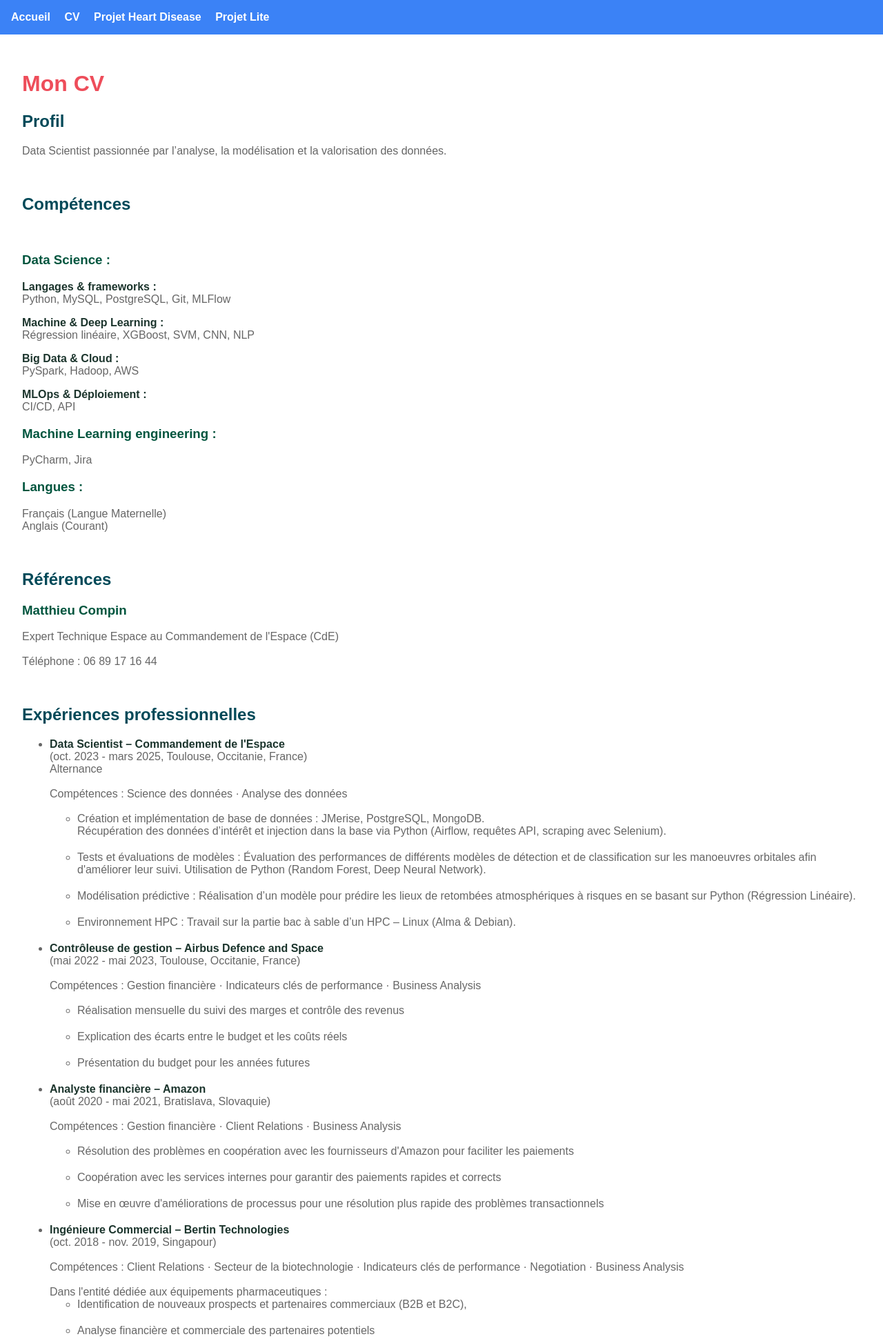
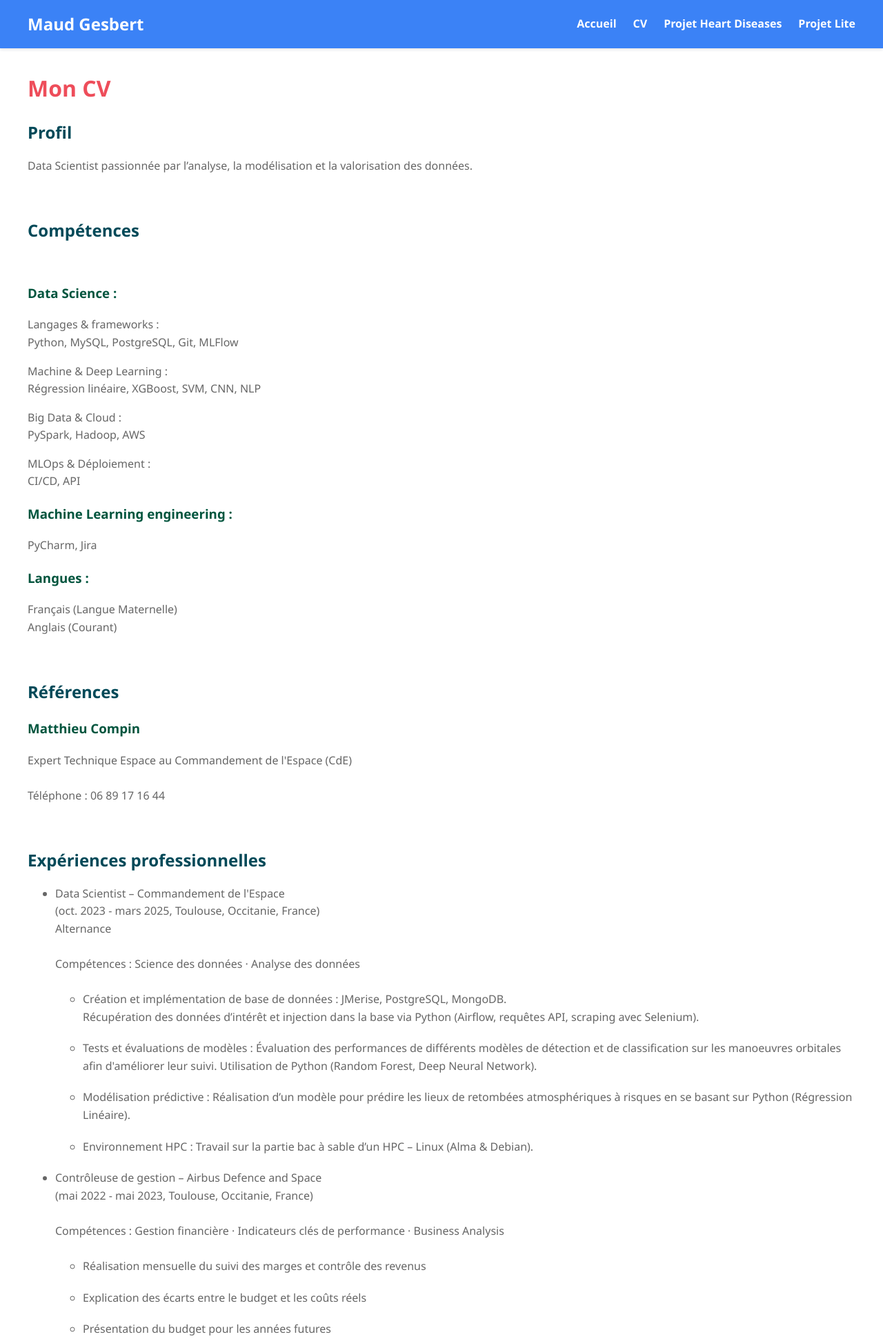
Before and after one commit to MaudGes/Maud_Gesbert-Portfolio, a Flask app: page /cv in a window 1280 px wide. Shown: the top 1941 px of the page at 69% size. Run offline with Flask 3, Linux system fonts and the light colour scheme.

Commit message:
base.html and style.css changes for more modern design

```diff
--- a/static/css/style.css
+++ b/static/css/style.css
@@ -1,61 +1,128 @@
-/* Charte graphique : Créatif clair avec bouton bleu */
+/* Palette de couleurs conservée */
 :root {
-  --color-primary: #EE4D5A;     /* texte principal (rose punchy) */
-  --color-h2: #004958;          /* Couleur choisie pour h2 */
-  --color-secondary: #666666;  /* texte secondaire */
-  --color-bg: #FFFFFF;         /* fond */
-  --color-btn-bg: #3B82F6;     /* bleu vif bouton */
-  --color-btn-text: #FFFFFF;   /* texte bouton */
-  --color-h3 : #00553E;    /* texte strong */
-  --color-important : #1C352D;    /* texte strong */
+  --color-primary: #EE4D5A;     /* Rose punchy */
+  --color-h2: #004958;          /* Bleu-vert pour h2 */
+  --color-secondary: #666666;   /* Texte secondaire */
+  --color-bg: #FFFFFF;          /* Fond */
+  --color-btn-bg: #3B82F6;      /* Bleu vif pour boutons & nav */
+  --color-btn-text: #FFFFFF;    /* Texte des boutons */
+  --color-h3: #00553E;          /* Teinte pour h3 */
+  --color-important: #1C352D;   /* Texte important */
 }
 
+/* Styles globaux */
 body {
+  margin: 0;
+  font-family: 'Segoe UI', Tahoma, Geneva, Verdana, sans-serif;
   background-color: var(--color-bg);
   color: var(--color-secondary);
-  font-family: sans-serif;
-  margin: 0;
-  padding: 0;
+  line-height: 1.6;
 }
 
-nav {
+/* En-tête et navigation */
+header {
   background-color: var(--color-btn-bg);
+  box-shadow: 0 2px 4px rgba(0, 0, 0, 0.1);
+}
+
+.nav-container {
+  max-width: 1200px;
+  margin: 0 auto;
+  display: flex;
+  align-items: center;
+  justify-content: space-between;
   padding: 1rem;
 }
 
-nav a {
-  color: white;
-  margin-right: 1rem;
+.logo {
+  color: var(--color-btn-text);
   text-decoration: none;
+  font-size: 1.5rem;
   font-weight: bold;
 }
 
-.container {
-  padding: 2rem;
+.nav-links {
+  list-style: none;
+  margin: 0;
+  padding: 0;
+  display: flex;
 }
 
+.nav-links li {
+  margin-left: 1.5rem;
+}
+
+.nav-links a {
+  color: var(--color-btn-text);
+  text-decoration: none;
+  font-weight: bold;
+  transition: color 0.3s;
+}
+
+.nav-links a:hover {
+  color: var(--color-primary);
+}
+
+/* Conteneur principal */
+.container {
+  max-width: 1200px;
+  margin: 2rem auto;
+  padding: 0 1rem;
+}
+
+/* Titres et textes */
 h1 {
   color: var(--color-primary);
+  margin-bottom: 1rem;
 }
 
 h2 {
   color: var(--color-h2);
+  margin-bottom: 0.75rem;
 }
 
 h3 {
   color: var(--color-h3);
 }
 
-important-text {
-  color: var(--color-important);
-  font-weight: bold;
-}
-
+/* Boutons modernes */
 .btn {
   background-color: var(--color-btn-bg);
   color: var(--color-btn-text);
-  padding: 10px 20px;
-  border-radius: 5px;
+  padding: 0.75rem 1.5rem;
+  border: none;
+  border-radius: 0.3rem;
+  cursor: pointer;
   text-decoration: none;
-  font-weight: bold;
+  display: inline-block;
+  transition: background-color 0.3s;
 }
+
+.btn:hover {
+  background-color: var(--color-primary);
+}
+
+/* Pied de page */
+footer {
+  text-align: center;
+  padding: 1rem 0;
+  background-color: #f0f0f0;
+  font-size: 0.9rem;
+  color: var(--color-secondary);
+}
+
+/* Styles responsives */
+@media (max-width: 768px) {
+  .nav-container {
+    flex-direction: column;
+  }
+
+  .nav-links {
+    flex-direction: column;
+    margin-top: 1rem;
+  }
+
+  .nav-links li {
+    margin: 0.5rem 0;
+  }
+}
--- a/templates/base.html
+++ b/templates/base.html
@@ -1,34 +1,32 @@
 <!DOCTYPE html>
 <html lang="fr">
 <head>
-    <meta charset="UTF-8">
-    <title>{% block title %}Maud Gesbert{% endblock %}</title>
-    <link rel="stylesheet" href="{{ url_for('static', filename='css/style.css') }}">
-    <style>
-        nav {
-            background-color: #3B82F6;
-            padding: 1rem;
-        }
-        nav a {
-            color: white;
-            text-decoration: none;
-            margin-right: 1rem;
-            font-weight: bold;
-        }
-        .container {
-            padding: 2rem;
-        }
-    </style>
+  <meta charset="UTF-8">
+  <meta name="viewport" content="width=device-width, initial-scale=1.0">
+  <title>{% block title %}Maud Gesbert{% endblock %}</title>
+  <link rel="stylesheet" href="{{ url_for('static', filename='css/style.css') }}">
 </head>
 <body>
+  <header>
     <nav>
-        <a href="/">Accueil</a>
-        <a href="/cv">CV</a>
-        <a href="/projects/heart_disease">Projet Heart Disease</a>
-        <a href="/projects/lite">Projet Lite</a>
+      <div class="nav-container">
+        <a href="/" class="logo">Maud Gesbert</a>
+        <ul class="nav-links">
+          <li><a href="/">Accueil</a></li>
+          <li><a href="/cv">CV</a></li>
+          <li><a href="/projects/heart_disease">Projet Heart Diseases</a></li>
+          <li><a href="/projects/lite">Projet Lite</a></li>
+        </ul>
+      </div>
     </nav>
-    <div class="container">
-        {% block content %}{% endblock %}
-    </div>
+  </header>
+
+  <main class="container">
+    {% block content %}{% endblock %}
+  </main>
+
+  <footer>
+    <p>© 2025 Maud Gesbert. Tous droits réservés.</p>
+  </footer>
 </body>
 </html>
```
